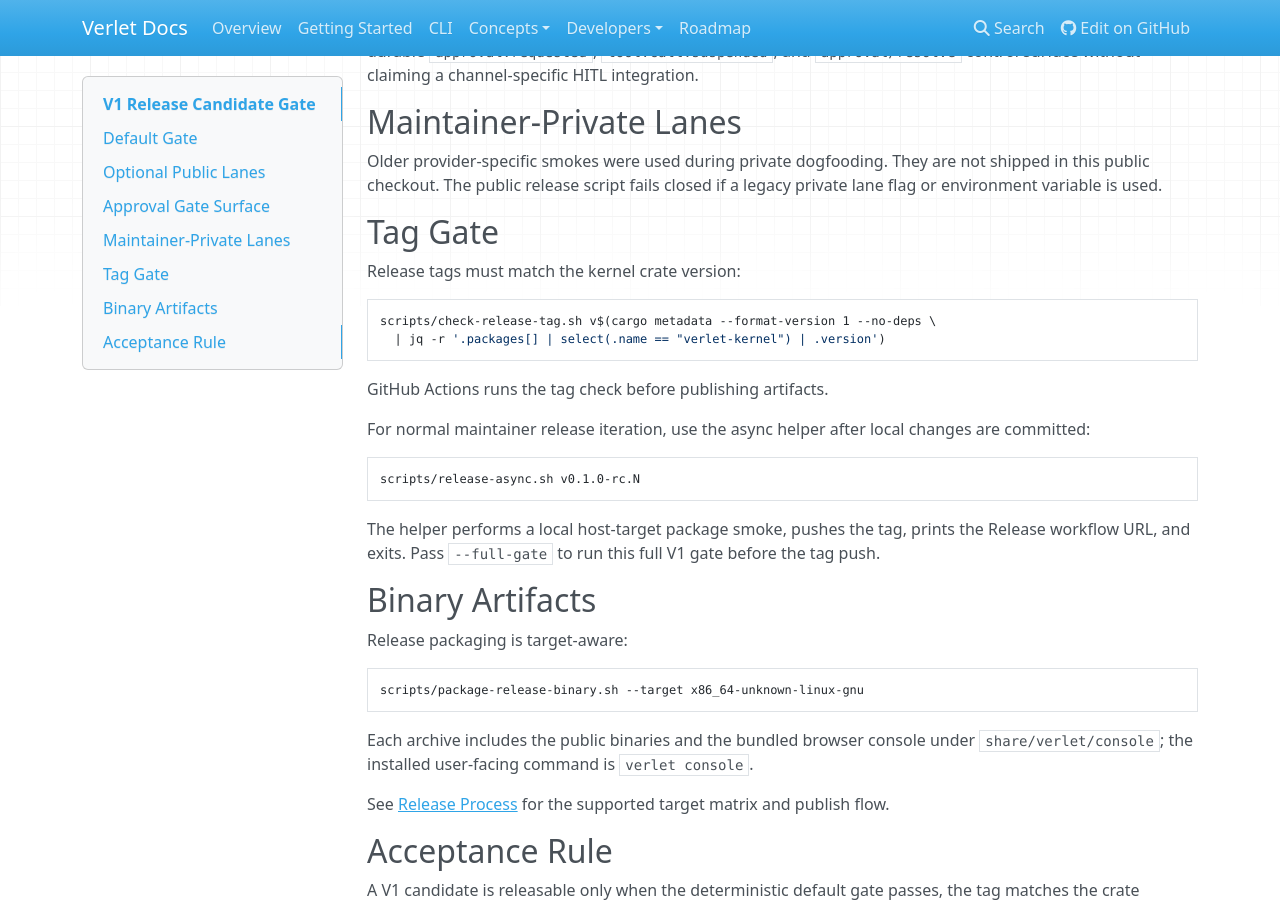
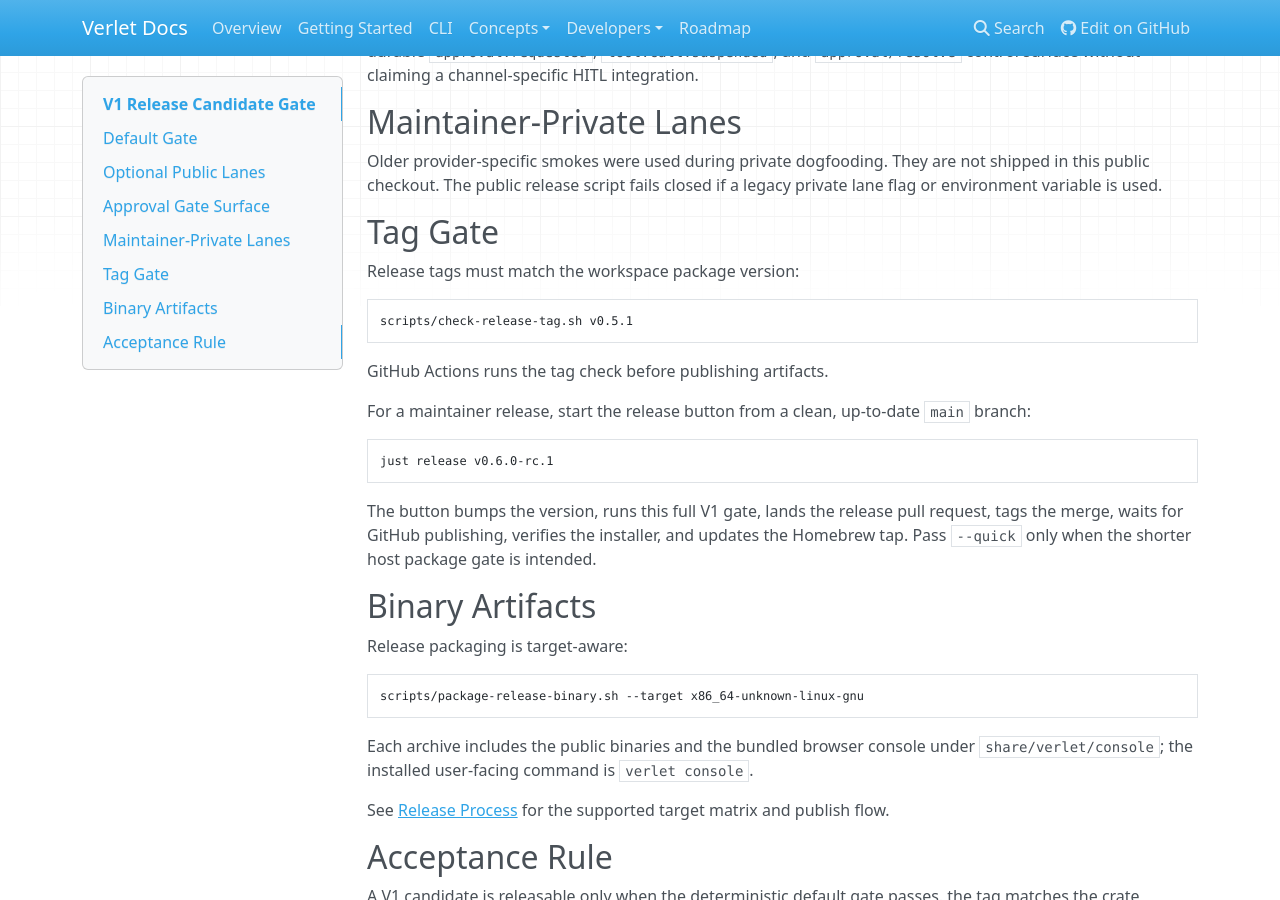
Before and after one commit to emotionscientific/cooldis-kernel, an MkDocs documentation site: the page built from docs/v1-release-candidate.md, in a window 1280 px wide and 900 px high, scrolled down 999 px. Built offline with MkDocs 1.6.1, drawn with Linux system fonts in a browser that asks for light colours; nearby versions of some CDN libraries.

Commit message:
Add the one-command release button (EMO-627) (#168)
scripts/release.sh runs nine resumable steps: preflight, bump, review,
gate, land, tag, publish, install-check, tap. It writes a receipt under
dist/release/<tag>/. RELEASE.md is rewritten as its runbook.

Removed scripts/release-async.sh and its test; the tap dispatch moves
from the release workflow to the button, which uses the maintainer's
gh login and waits for the tap run. scripts/update-model-catalog.sh
gains --output so preflight can diff a fresh catalog against the
checked-in snapshot without touching it.

````diff
--- a/docs/v1-release-candidate.md
+++ b/docs/v1-release-candidate.md
@@ -62,25 +62,25 @@
 
 ## Tag Gate
 
-Release tags must match the kernel crate version:
+Release tags must match the workspace package version:
 
 ```sh
-scripts/check-release-tag.sh v$(cargo metadata --format-version 1 --no-deps \
-  | jq -r '.packages[] | select(.name == "verlet-kernel") | .version')
+scripts/check-release-tag.sh v0.5.1
 ```
 
 GitHub Actions runs the tag check before publishing artifacts.
 
-For normal maintainer release iteration, use the async helper after local
-changes are committed:
+For a maintainer release, start the release button from a clean, up-to-date
+`main` branch:
 
 ```sh
-scripts/release-async.sh v0.1.0-rc.N
+just release v0.6.0-rc.1
 ```
 
-The helper performs a local host-target package smoke, pushes the tag, prints
-the Release workflow URL, and exits. Pass `--full-gate` to run this full V1 gate
-before the tag push.
+The button bumps the version, runs this full V1 gate, lands the release pull
+request, tags the merge, waits for GitHub publishing, verifies the installer,
+and updates the Homebrew tap. Pass `--quick` only when the shorter host package
+gate is intended.
 
 ## Binary Artifacts
 
````
Also changed, not shown: CHANGELOG.md (+17 -0 lines), RELEASE.md (+114 -61 lines), 11 other files.
